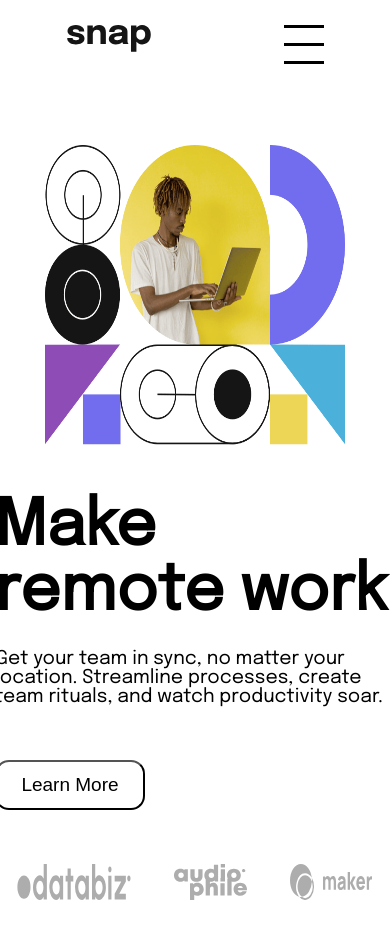
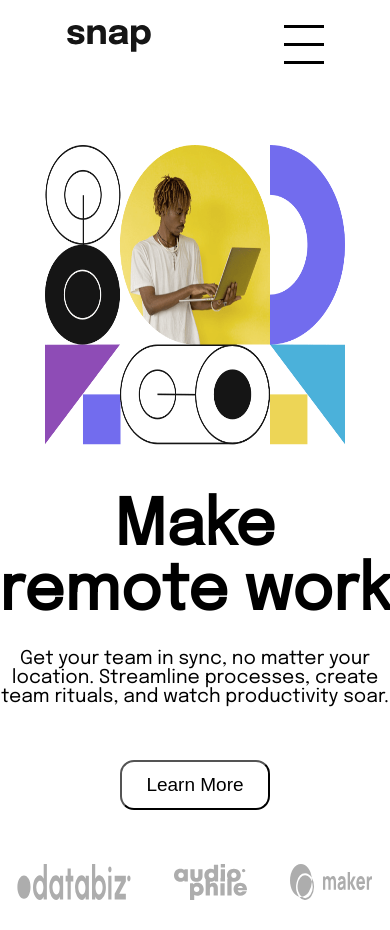
Before and after one commit to jyotirmoy-sinhababu/Intro-section-with-dropdown-navigation, a React (Create React App) app: page / in a window 390 px wide. Before the commit the page ends 900 px from the top, so only its background shows below. Built offline with nearby package versions, Linux system fonts and the light colour scheme; a web font is replaced by a local one.

Commit message:
style added to intro cnt

```diff
--- a/src/components/intro/Intro.jsx
+++ b/src/components/intro/Intro.jsx
@@ -19,7 +19,7 @@ const Intro = () => {
             processes, create team rituals, and watch productivity soar.
           </p>
         </div>
-        <div>
+        <div className='intro-img-cnt'>
           <button className='intro-btn'>Learn More</button>
         </div>
         <div className='intro-imgs'>
--- a/src/components/intro/introStyle.css
+++ b/src/components/intro/introStyle.css
@@ -72,6 +72,17 @@
     gap: 50px;
     padding-top: 0px;
     margin-top: 50px;
+    margin-bottom: 30px;
+  }
+  .intro-header,
+  .intro-para {
+    display: flex;
+    text-align: center;
+  }
+
+  .intro-img-cnt {
+    display: flex;
+    justify-content: center;
   }
 
   .main-img {
```
